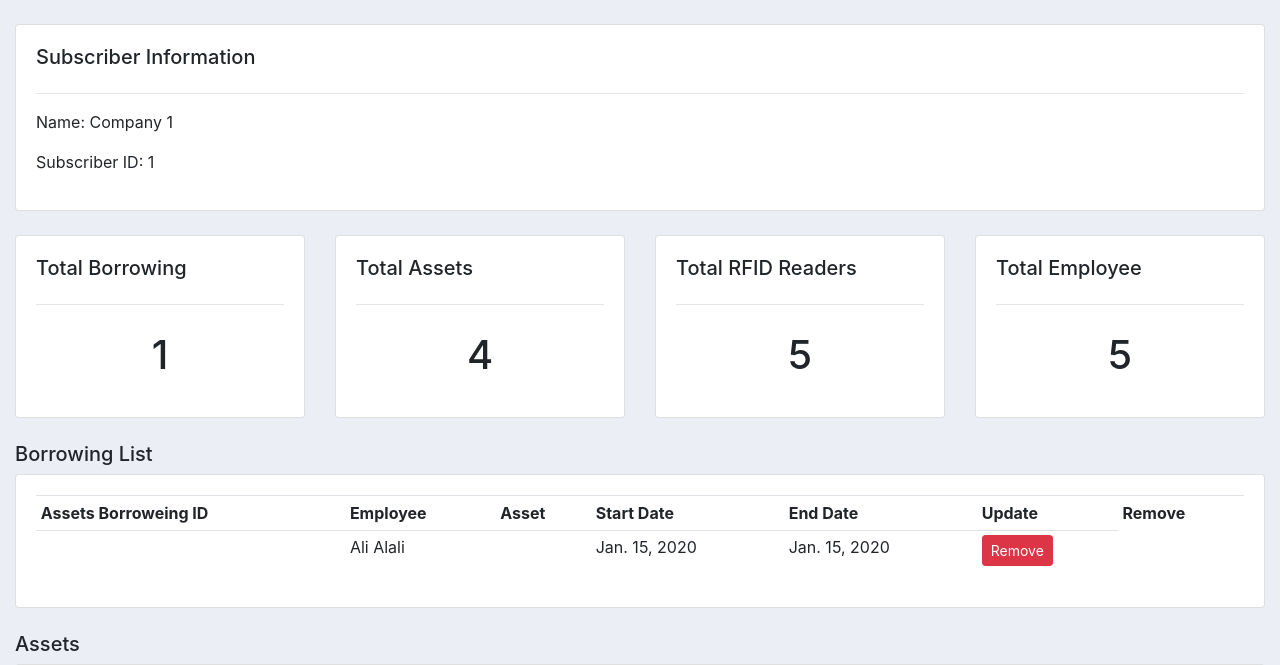
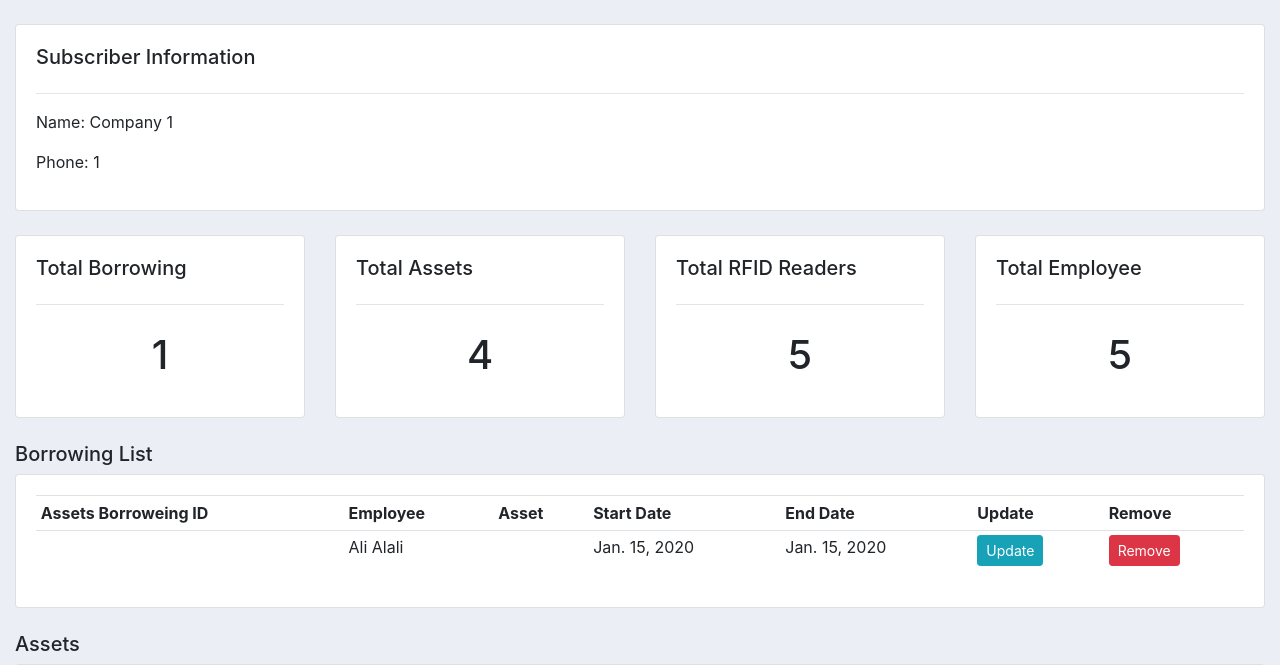
Before and after one commit to khafcb/Assets-Tracking1-main, a Django app: page /subscriber/1/ in a window 1280 px wide. Shown: the part 56-721 px from the top of the page. Run offline with Django 3.2, Linux system fonts and the light colour scheme; a user stored in the database is signed in; data comes from the database, SQL or seed files in the repository; tables that the repository leaves empty hold one stand-in row (values such as "Sample post"); parts of the project's set-up code (start-up, migrations or seed data) failed here and were passed over; some libraries are stand-ins or nearby versions.

Commit message:
Update subscriber.html

```diff
--- a/assetstracking/templates/assetstracking/subscriber.html
+++ b/assetstracking/templates/assetstracking/subscriber.html
@@ -10,7 +10,7 @@
 			<h5>Subscriber Information</h5>
 			<hr>
 			<p>Name: {{subscriber.subscriber_name}} </p>
-			<p>Subscriber ID: {{subscriber.subscriber_id}} </p>
+			<p>Phone: {{subscriber.subscriber_id}} </p>
 		</div>
 	</div>
 </div>
@@ -75,7 +75,7 @@
 					<td>{{i.tag_id}}</td>
 					<td>{{i.start_date}}</td>
 					<td>{{i.end_date}}</td>
-					<!---<td><a class="btn btn-sm btn-info" href="{% url 'updateBorrowing' i.id %}">Update</a></td>-->
+					<td><a class="btn btn-sm btn-info" href="{% url 'updateBorrowing' i.id %}">Update</a></td>
 					<td><a class="btn btn-sm btn-danger" href="{% url 'deleteBorrowing' i.id %}">Remove</a></td>
 				</tr>
 				{% endfor %}
@@ -89,8 +89,13 @@
 <div class="row">
 	<div class="col-md">
 		<h5>Assets</h5>
+		{% if user.username == "Khatim" or user.username == "Yousef" or user.username == "osama" %}
 		<div class="card card-body">
+			<a class="btn btn-primary  btn-sm btn-block" href="{% url 'createAsset' 1 %}">ADD Asset</a>
+		{% else %}
+			<div class="card card-body">
 			<a class="btn btn-primary  btn-sm btn-block" href="{% url 'createAsset' user.employee.subscriber_id.subscriber_id %}">ADD Asset</a>
+		{% endif %}
 			<table class="table table-sm">
 				<tr>
 					<th>Tag ID</th>
```
